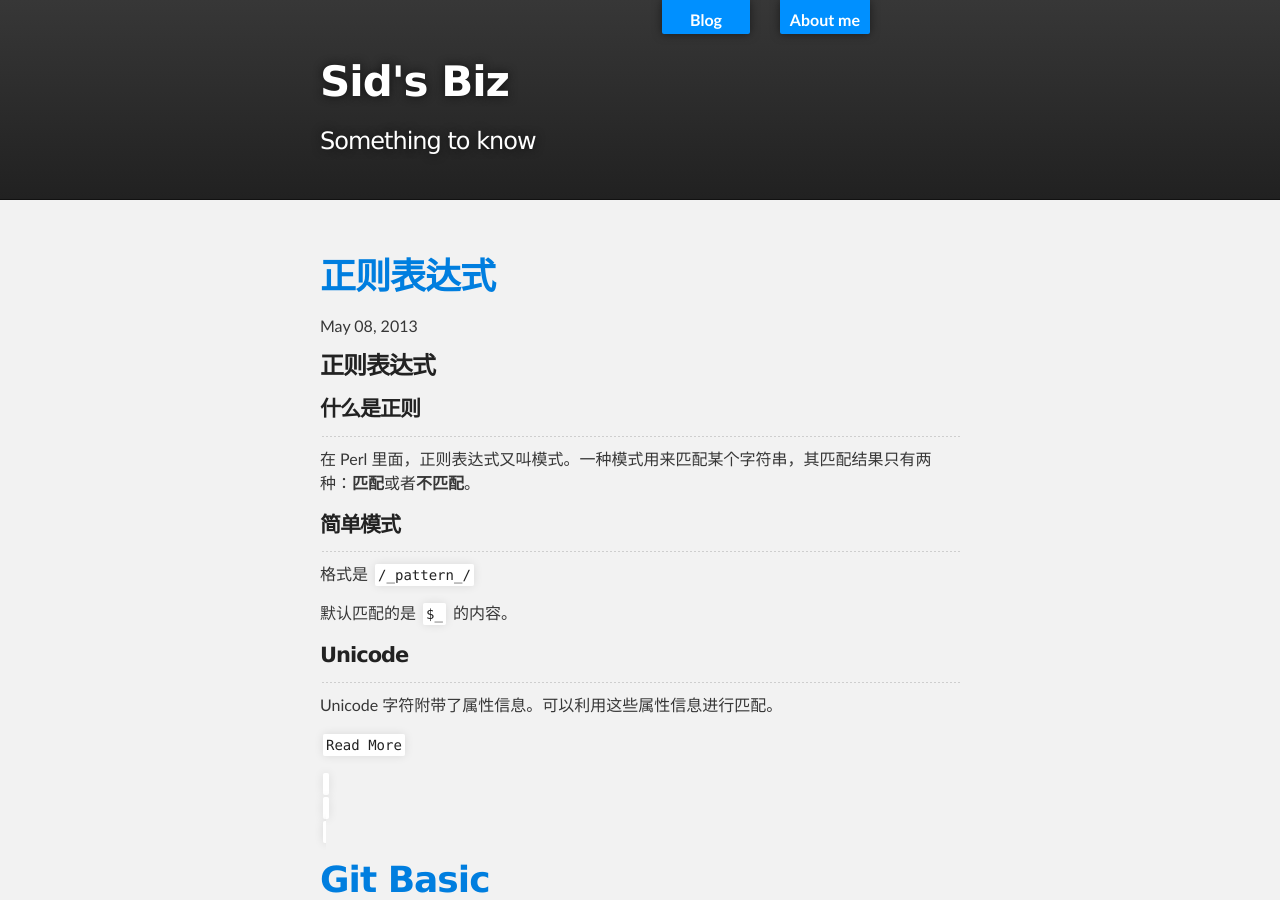
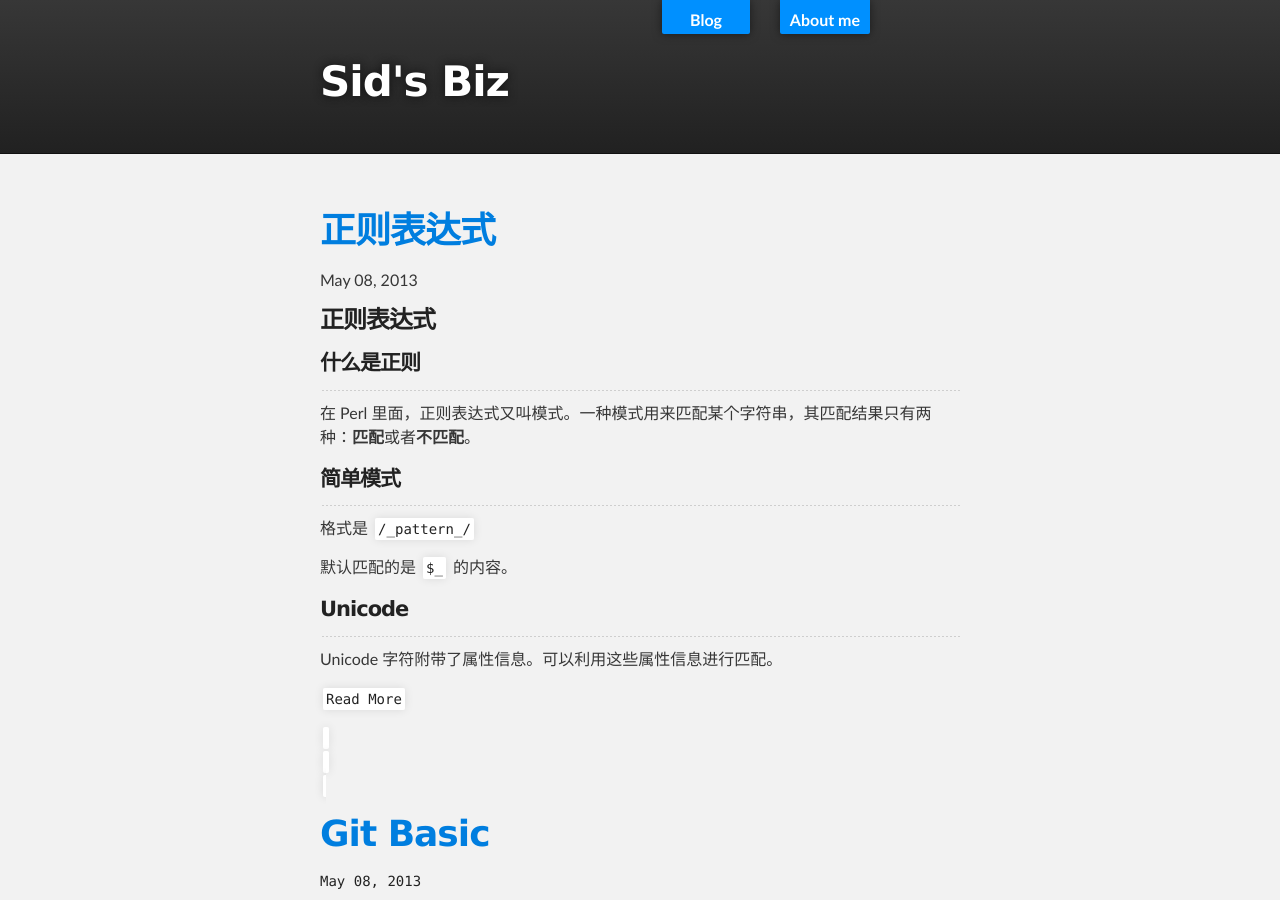
Before and after one commit to Siduzy/Blog, a Jekyll site: the page built from index.html, in a window 1280 px wide and 900 px high. Built offline with Jekyll 4.4.1, drawn with Linux system fonts in a browser that asks for light colours; Markdown is read by kramdown in place of the engine named in the settings.

Commit message:
ajust css

```diff
--- a/_layouts/default.html
+++ b/_layouts/default.html
@@ -19,7 +19,7 @@
           <a id="blog_banner" href="/blog/">Blog</a>
           <a id="about_banner" href="/about/">About me</a>
           <a href="/"><h1 id="project_title">Sid's Biz</h1></a>
-          <h3 id="project_tagline">Something to know</h3>
+          <h3 id="project_tagline"></h3>
         </header>
     </div>
 
```
